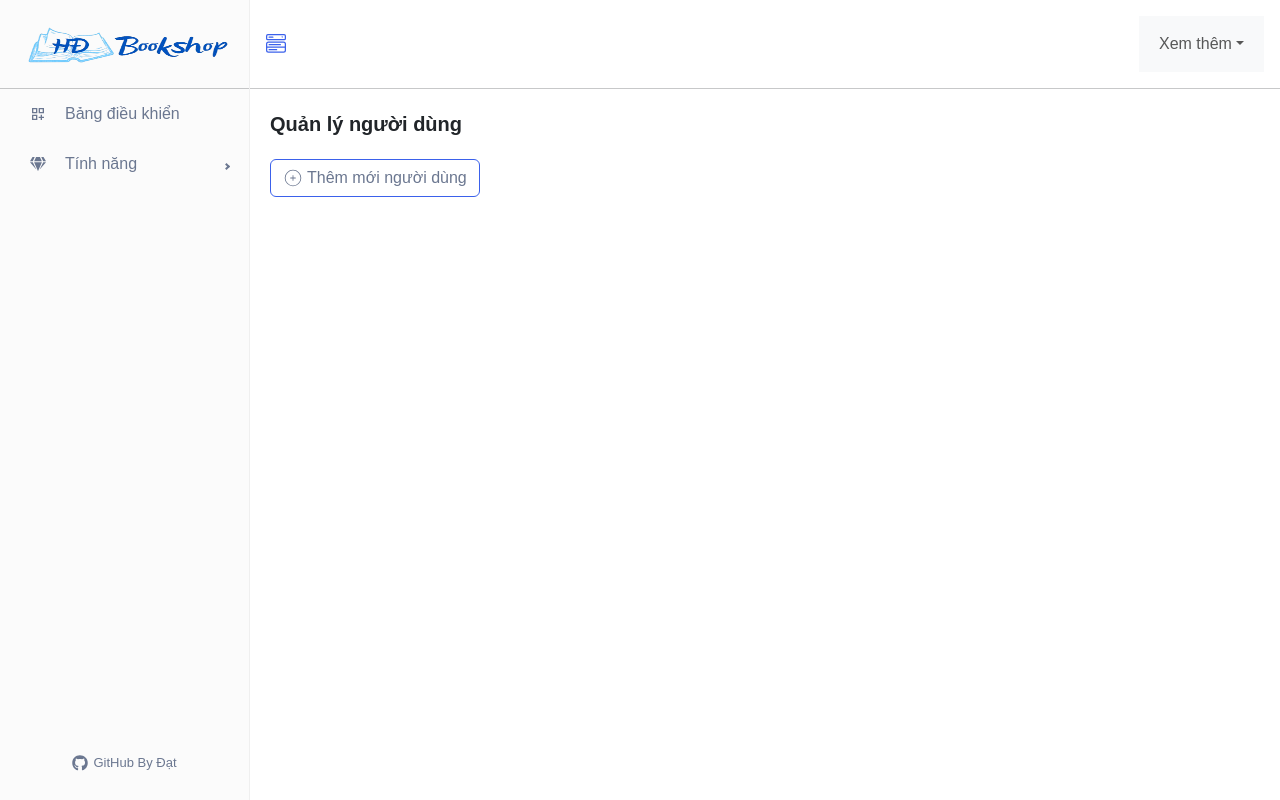
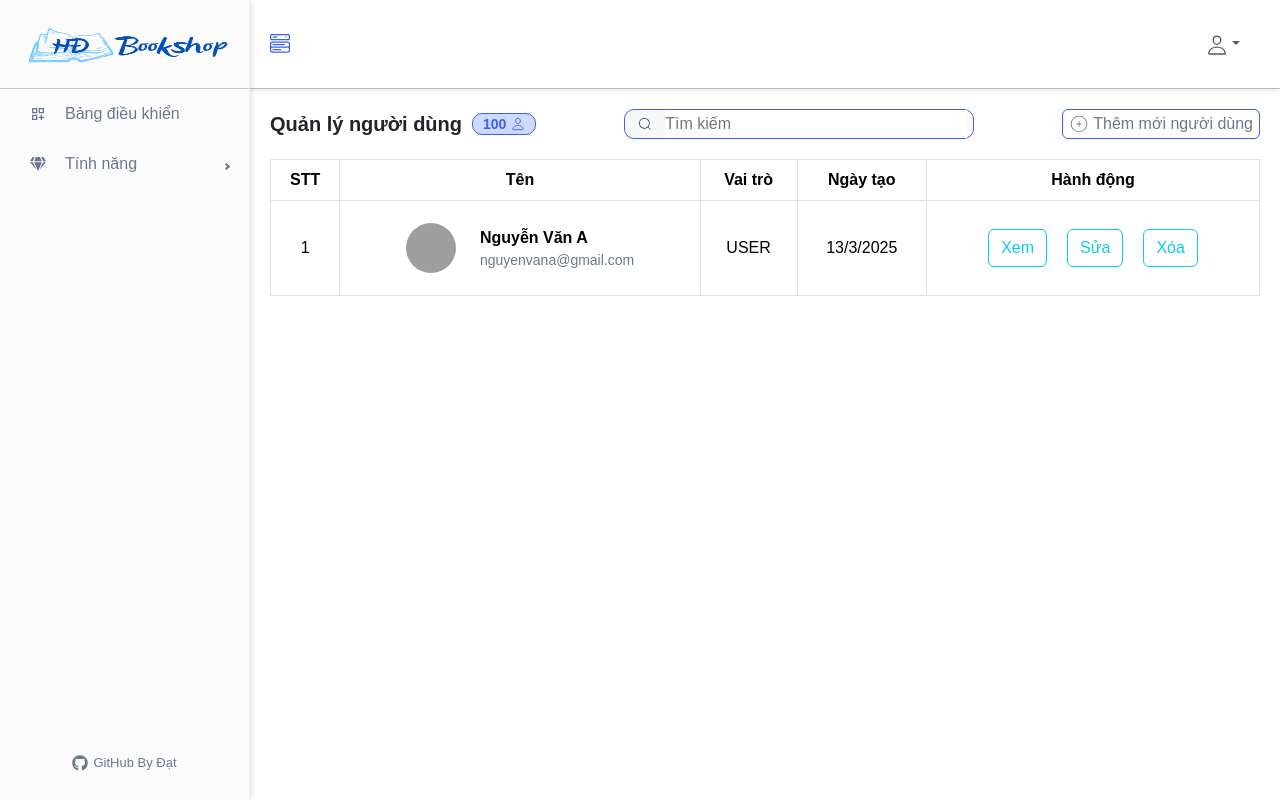
Before and after one commit to nguyendat0908/Do_An_Frontend, a React (Create React App) app: page /admins/manage-users in a window 1280 px wide. Built offline with nearby package versions, Linux system fonts and the light colour scheme; grey boxes are pictures that could not be loaded; a web font is replaced by a local one.

Commit message:
Thiết kế giao diện hiển thị người dùng

```diff
--- a/src/components/Modal/ModalCreateUser.js
+++ b/src/components/Modal/ModalCreateUser.js
@@ -6,7 +6,17 @@ import { FiFolderPlus } from 'react-icons/fi';
 const ModalCreateUser = (props) => {
     const { show, setShow } = props;
 
-    const handleClose = () => setShow(false);
+    const handleClose = () => {
+        setShow(false);
+        setUsername('');
+        setEmail('');
+        setPassword('');
+        setPhone('');
+        setImage('');
+        setAddress('');
+        setPreviewImage('');
+        setRole('USER');
+    };
 
     const [email, setEmail] = useState('');
     const [password, setPassword] = useState('');
--- /dev/null
+++ b/src/components/Modal/TableUser.js
@@ -0,0 +1,52 @@
+import '../../pages/Admin/ManageUser/ManageUser.scss';
+import Button from 'react-bootstrap/Button';
+
+const TableUser = (props) => {
+    return (
+        <>
+            <table
+                className="table table-hover table-bordered"
+                style={{ textAlign: 'center', verticalAlign: 'middle' }}
+            >
+                <thead>
+                    <tr>
+                        <th scope="col">STT</th>
+                        <th scope="col">Tên</th>
+                        <th scope="col">Vai trò</th>
+                        <th scope="col">Ngày tạo</th>
+                        <th scope="col">Hành động</th>
+                    </tr>
+                </thead>
+                <tbody>
+                    <tr>
+                        <td scope="row">1</td>
+                        <td>
+                            <div className="user-info">
+                                <div>
+                                    <img
+                                        className="avatar-user"
+                                        src="https://hoanghamobile.com/tin-tuc/wp-content/uploads/2024/06/anh-messi-4K.jpg"
+                                        alt="Ảnh đại diện"
+                                    />
+                                </div>
+                                <div className="user-info-detail">
+                                    <span className="user-name">Nguyễn Văn A</span>
+                                    <span className="user-email">nguyenvana@gmail.com</span>
+                                </div>
+                            </div>
+                        </td>
+                        <td>USER</td>
+                        <td>13/3/2025</td>
+                        <td>
+                            <Button variant="outline-info">Xem</Button>
+                            <Button variant="outline-info" style={{ margin: '20px' }}>Sửa</Button>
+                            <Button variant="outline-info">Xóa</Button>
+                        </td>
+                    </tr>
+                </tbody>
+            </table>
+        </>
+    );
+};
+
+export default TableUser;
--- a/src/layouts/Header/AdminHeader.js
+++ b/src/layouts/Header/AdminHeader.js
@@ -2,16 +2,18 @@ import Container from 'react-bootstrap/Container';
 import Nav from 'react-bootstrap/Nav';
 import Navbar from 'react-bootstrap/Navbar';
 import NavDropdown from 'react-bootstrap/NavDropdown';
+import { IoPersonOutline } from 'react-icons/io5';
+import '../../pages/Admin/ManageUser/ManageUser.scss';
 
 const AdminHeader = () => {
     return (
-        <Navbar expand="lg" className="bg-body-tertiary">
+        <Navbar expand="lg">
             <Container>
-                    <Nav className="me-auto">
-                        <NavDropdown title="Xem thêm" id="basic-nav-dropdown">
-                            <NavDropdown.Item href="#action/3.1">Đăng xuất</NavDropdown.Item>
-                        </NavDropdown>
-                    </Nav>
+                <Nav className="me-auto">
+                    <NavDropdown title={<IoPersonOutline size={22} />} id="basic-nav-dropdown" align="end">
+                        <NavDropdown.Item href="#action/3.1">Đăng xuất</NavDropdown.Item>
+                    </NavDropdown>
+                </Nav>
             </Container>
         </Navbar>
     );
--- a/src/layouts/SideBar/SideBar.js
+++ b/src/layouts/SideBar/SideBar.js
@@ -33,8 +33,13 @@ const SideBar = ({ collapsed, toggled, handleToggleSidebar }) => {
                         Bảng điều khiển
                     </MenuItem>
                     <SubMenu icon={<FaGem />} label="Tính năng">
+                        <MenuItem component={<Link to="/admins/manage-users" />}>Dashboard</MenuItem>
                         <MenuItem component={<Link to="/admins/manage-users" />}>Quản lý người dùng</MenuItem>
                         <MenuItem component={<Link to="/admins/manage-quizzes" />}>Quản lý sản phẩm</MenuItem>
+                        <MenuItem component={<Link to="/admins/manage-quizzes" />}>Quản lý tác giả</MenuItem>
+                        <MenuItem component={<Link to="/admins/manage-quizzes" />}>Quản lý đơn hàng</MenuItem>
+                        <MenuItem component={<Link to="/admins/manage-quizzes" />}>Quản lý danh mục</MenuItem>
+                        <MenuItem component={<Link to="/admins/manage-quizzes" />}>Quản lý mã giảm giá</MenuItem>
                     </SubMenu>
                 </Menu>
             </div>
--- a/src/pages/Admin/Admin.scss
+++ b/src/pages/Admin/Admin.scss
@@ -1,7 +1,17 @@
 .admin-container {
     display: flex;
+    height: 100vh; // Chiều cao full màn hình
+    overflow: hidden;
 
     .admin-sidebar {
+        width: 250px;
+        position: fixed; // Cố định sidebar
+        top: 0;
+        left: 0;
+        height: 100vh; // Chiều cao toàn màn hình
+        box-shadow: 2px 0 5px rgba(0, 0, 0, 0.1);
+        transition: width 0.3s ease;
+        z-index: 1000;
         .ps-collapsed {
             display: none;
         }
@@ -45,12 +55,21 @@
         }
     }
     .admin-content {
+        margin-left: 250px; // Để tránh đè lên sidebar
         flex: 1;
+        display: flex;
+        flex-direction: column;
+        overflow: hidden;
         .admin-content-header {
-            padding: 16px;
+            position: sticky; // Giữ cố định khi cuộn
+            top: 0;
+            background-color: white;
+            padding: 16px 20px;
             display: flex;
+            align-items: center;
             justify-content: space-between;
-            align-items: center;
+            z-index: 999;
+            box-shadow: 0 2px 5px rgba(0, 0, 0, 0.1);
         }
         .menu-icon {
             font-size: 20px;
@@ -62,7 +81,9 @@
             }
         }
         .admin-content-main {
-            margin: 20px 20px;
+            flex: 1;
+            overflow-y: auto; // Cho phép nội dung cuộn
+            padding: 20px;
         }
     }
 }
--- a/src/pages/Admin/ManageUser/ManageUser.js
+++ b/src/pages/Admin/ManageUser/ManageUser.js
@@ -1,22 +1,39 @@
 import ModalCreateUser from '../../../components/Modal/ModalCreateUser';
+import TableUser from '../../../components/Modal/TableUser';
 import './ManageUser.scss';
 import { useState } from 'react';
-import { CiCirclePlus } from 'react-icons/ci';
+import { CiCirclePlus, CiSearch } from 'react-icons/ci';
+import { IoPersonOutline } from 'react-icons/io5';
 
 const ManageUser = () => {
     const [showModalCreateUser, setShowModalCreateUser] = useState(false);
 
     return (
         <div className="manage-user-container">
-            <div className="title">Quản lý người dùng</div>
-            <div className="users-content">
+            <div className="header-content">
+                <div className="title">
+                    Quản lý người dùng
+                    <span>
+                        100 <IoPersonOutline />
+                    </span>
+                </div>
+                <nav class="navbar navbar-light bg-light navbar-search">
+                    <CiSearch className="icon-search" />
+                    <form className="form-inline form-search">
+                        <input className="input-search" type="search" placeholder="Tìm kiếm" aria-label="Search" />
+                    </form>
+                </nav>
                 <div className="btn-add-new">
                     <button className="btn" onClick={() => setShowModalCreateUser(true)}>
                         <CiCirclePlus className="icon-add-user" />
                         Thêm mới người dùng
                     </button>
                 </div>
-                <div className="table-users-container"></div>
+            </div>
+            <div className="users-content">
+                <div className="table-users-container">
+                    <TableUser />
+                </div>
                 <ModalCreateUser show={showModalCreateUser} setShow={setShowModalCreateUser} />
             </div>
         </div>
--- a/src/pages/Admin/ManageUser/ManageUser.scss
+++ b/src/pages/Admin/ManageUser/ManageUser.scss
@@ -2,11 +2,55 @@
     display: flex;
     flex-direction: column;
     gap: 20px;
-    .title {
-        font-size: 20px;
-        font-weight: 700;
-    }
-    .users-content {
+    .header-content {
+        display: flex;
+        align-items: center;
+        justify-content: space-between;
+        .title {
+            display: flex;
+            align-items: center;
+            font-size: 20px;
+            font-weight: 700;
+
+            span {
+                display: flex;
+                align-items: center;
+                justify-content: center;
+                gap: 5px;
+                font-size: 14px;
+                margin-left: 10px;
+                border: 1px solid var(--primary-color);
+                color: var(--primary-color);
+                background-color: var(--hover-light-color);
+                padding: 2px 10px;
+                border-radius: 10px;
+                line-height: normal;
+            }
+        }
+        .navbar-search {
+            display: flex;
+            align-items: center;
+            justify-content: left;
+            border: 1px solid var(--primary-color);
+            width: 350px;
+            height: 30px;
+            padding: 0;
+            border-radius: 10px;
+            z-index: 1;
+            .form-search {
+                height: 100%;
+                flex: 1;
+                .input-search {
+                    border: none;
+                    outline: none;
+                    width: 98%;
+                    height: 100%;
+                }
+            }
+            .icon-search {
+                width: 40px;
+            }
+        }
         .btn {
             display: flex;
             align-items: center;
@@ -15,6 +59,7 @@
             color: var(--text-color) !important;
             background-color: white !important;
             border: 1px solid var(--primary-color) !important;
+            padding: 2px 6px;
 
             &:hover {
                 color: white !important;
@@ -26,7 +71,34 @@
                 font-size: 20px;
             }
         }
+    }
+    .users-content {
         .table-users-container {
+            .user-info {
+                display: flex;
+                align-items: center;
+                justify-content: center;
+                gap: 24px;
+                .avatar-user {
+                    width: 50px;
+                    height: 50px;
+                    border-radius: 50%;
+                }
+
+                .user-info-detail {
+                    display: flex;
+                    flex-direction: column;
+                    .user-name {
+                        display: flex;
+                        font-size: 16px;
+                        font-weight: 600;
+                    }
+                    .user-email {
+                        color: var(--text-color);
+                        font-size: 14px;
+                    }
+                }
+            }
         }
     }
 }
@@ -64,3 +136,16 @@
         }
     }
 }
+
+.dropdown-menu {
+    font-size: 16px;
+    padding: 0 !important;
+    min-width: 0 !important;
+
+    .dropdown-item {
+        color: var(--text-color);
+        &:hover {
+            background-color: var(--hover-light-color);
+        }
+    }
+}
```
